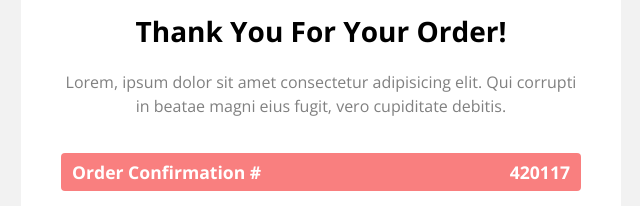
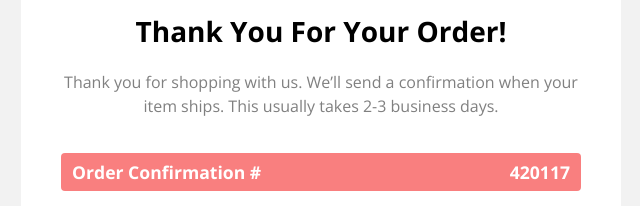
Before and after one commit to BryanOnwas/transaction-email, a plain HTML site: page index.html in a window 1280 px wide. Shown: the part 306-512 px from the top of the page, 319-959 px from the left. Drawn offline with nearby package versions, Linux system fonts and the light colour scheme.

Commit message:
Email Update

```diff
--- a/index.html
+++ b/index.html
@@ -151,8 +151,8 @@
                           text-align: center;
                         "
                       >
-                        Lorem, ipsum dolor sit amet consectetur adipisicing elit. Qui corrupti in beatae magni eius
-                        fugit, vero cupiditate debitis.
+                        Thank you for shopping with us. We’ll send a confirmation when your item ships. This usually
+                        takes 2-3 business days.
                       </p>
                     </td>
                   </tr>
```
